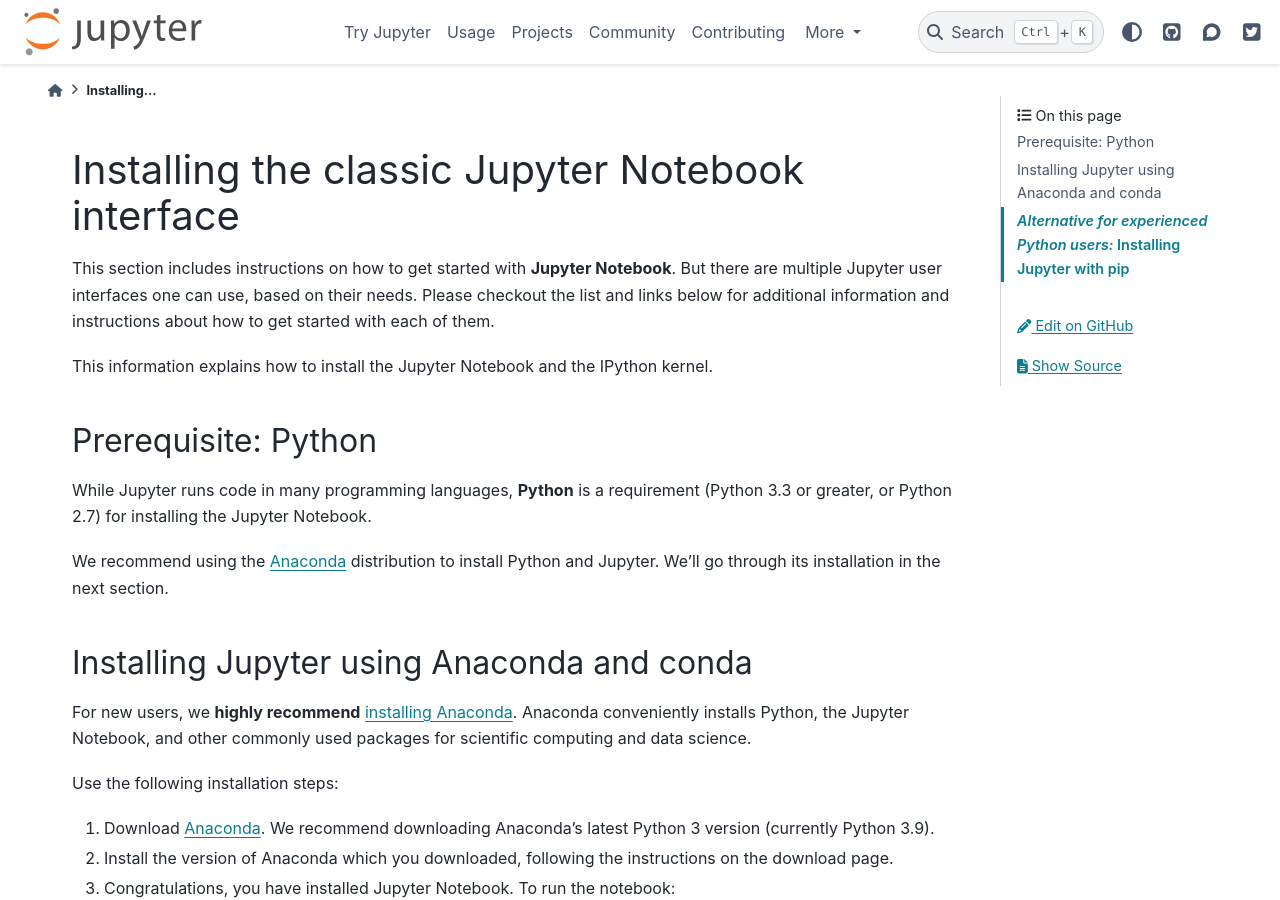
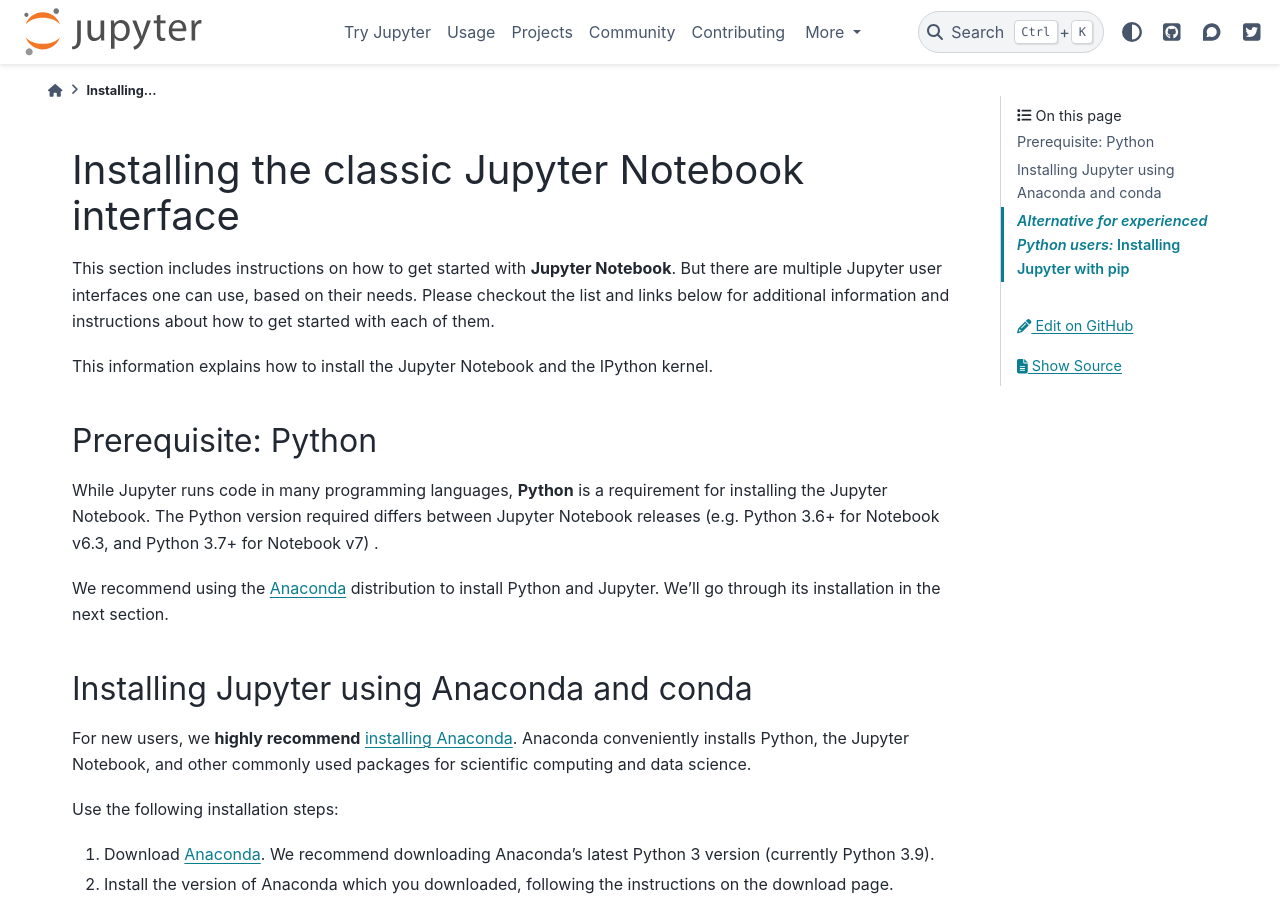
Before and after one commit to jupyter/jupyter, a Sphinx documentation site: the page built from docs/source/install/notebook-classic.rst, in a window 1280 px wide and 900 px high. Built offline with Sphinx 7.4.7 and the PyData theme 0.15.4, drawn with Linux system fonts in a browser that asks for light colours; pages that are not in the unit, such as notebooks, are missing from menus.

Commit message:
Clarity proposal for notebook-classic.rst (#631)
Co-authored-by: Michał Krassowski <5832902+krassowski@users.noreply.github.com>

```diff
--- a/docs/source/install/notebook-classic.rst
+++ b/docs/source/install/notebook-classic.rst
@@ -13,9 +13,10 @@
 Prerequisite: Python
 --------------------
 
-While Jupyter runs code in many programming languages, **Python** is
-a requirement (Python 3.3 or greater, or Python 2.7) for installing
-the Jupyter Notebook.
+While Jupyter runs code in many programming languages, **Python**
+is a requirement for installing the Jupyter Notebook. The Python version required
+differs between Jupyter Notebook releases (e.g. Python 3.6+ for Notebook v6.3,
+and Python 3.7+ for Notebook v7) .
 
 We recommend using the `Anaconda <https://www.anaconda.com/download>`_
 distribution to install Python and Jupyter. We'll go through its installation
```
